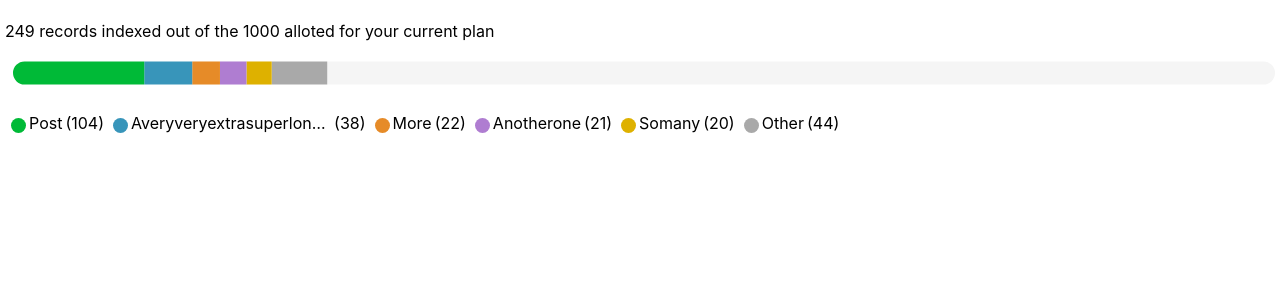
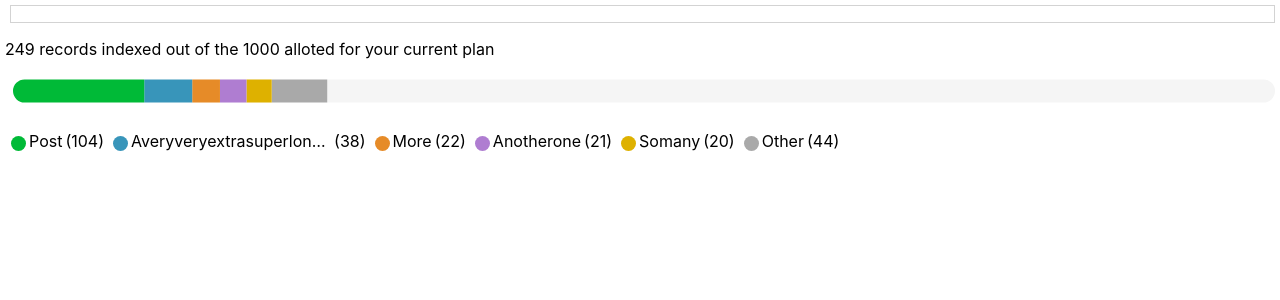
Before and after one commit to annacmc/records-meter, a React (Create React App) app: page / in a window 1280 px wide. Shown: the top 300 px of the page. Built offline with nearby package versions, Linux system fonts and the light colour scheme.

Commit message:
Fix overlapping legend and notice

```diff
--- a/src/App.css
+++ b/src/App.css
@@ -44,7 +44,7 @@ ul.chartLegend {
 .noticeBox {
   border: solid .5px lightgrey;
   margin-left: 5px;
-  padding: 0px 5px;
+  padding: 0 5px;
 
 }
 
--- a/src/components/BarChart.js
+++ b/src/components/BarChart.js
@@ -71,6 +71,7 @@ export class BarChart extends React.Component {
 
   render() {
     return (
+      <div className="barChart">
         <div className="chartContainer">
           <canvas ref={this.canvasRef}>
             <p>
@@ -102,8 +103,9 @@ export class BarChart extends React.Component {
             </tbody>
           </table>
           </canvas>
+          </div>
+          <div className="chartLegendContainer">
             <ul className="chartLegend">
-
               {this.state?.legendItems.length > 0 &&
                 this.state.legendItems.map((item) => {
                   return (
@@ -123,6 +125,7 @@ export class BarChart extends React.Component {
                 })}
             </ul>
           </div>
+        </div>
     );
   }
 }
--- a/src/components/NoticeBox.js
+++ b/src/components/NoticeBox.js
@@ -1,13 +1,15 @@
 import React from "react";
 
 export function NoticeBox(props) {
-  if (props.errors.length == 0) {
+  if ( ! props.errors ) {
     return null;
   }
 
   return (
-    <div className={props.className}>
-      {props.errors && <p>{props.errors[0]}</p>}
+    <div className={ props.className }>
+        <p>
+          {props.errors[0]}
+        </p>
     </div>
   );
 }
--- a/src/components/RecordCount.js
+++ b/src/components/RecordCount.js
@@ -2,7 +2,7 @@ import React from "react";
 
 export function RecordCount(props) {
   return (
-    <div>
+    <div className="recordCount">
       {props.recordCount && props.planRecordLimit && (
         <p>
           {props.recordCount} records indexed out of the {props.planRecordLimit}{" "}
```
Lines whose indentation alone changed are shown as unchanged.
